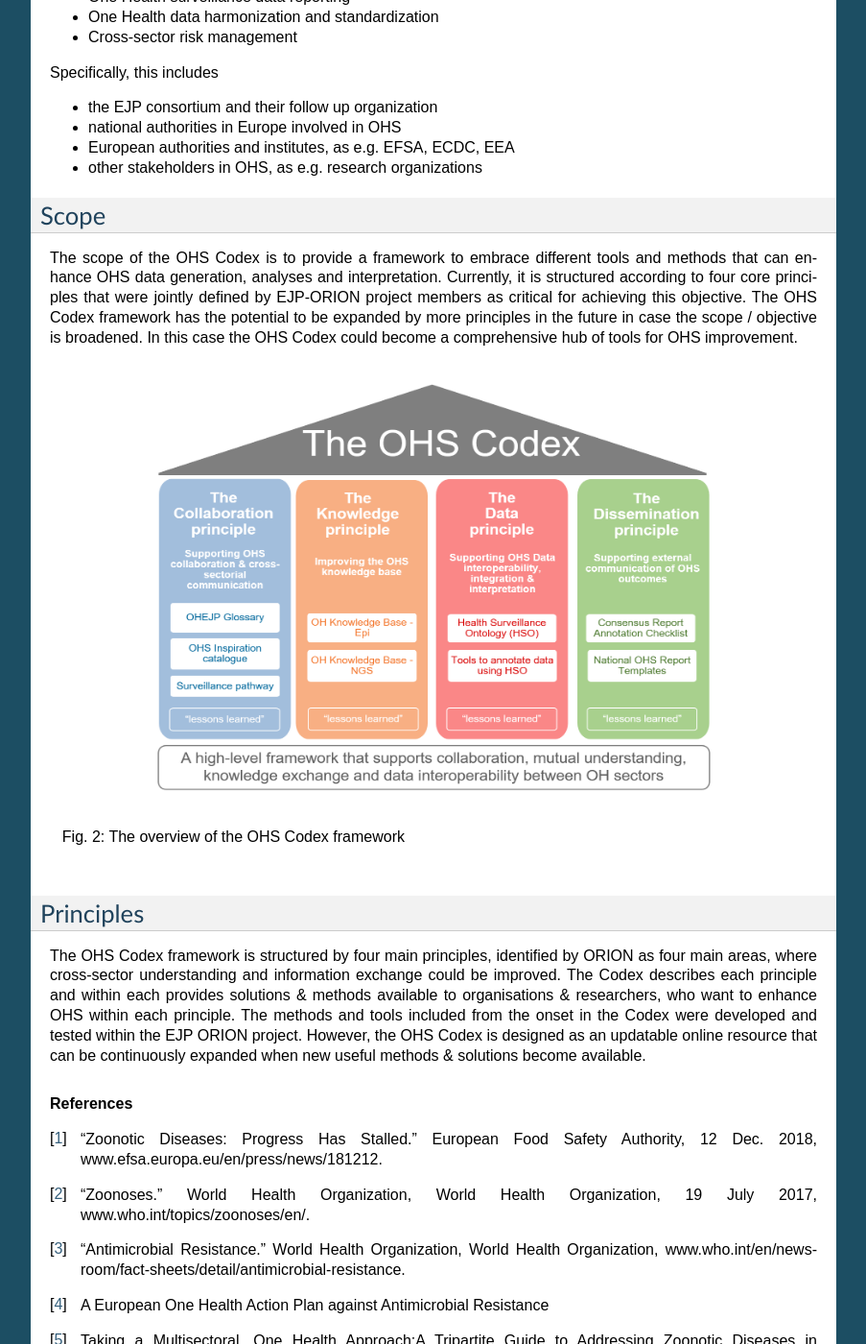
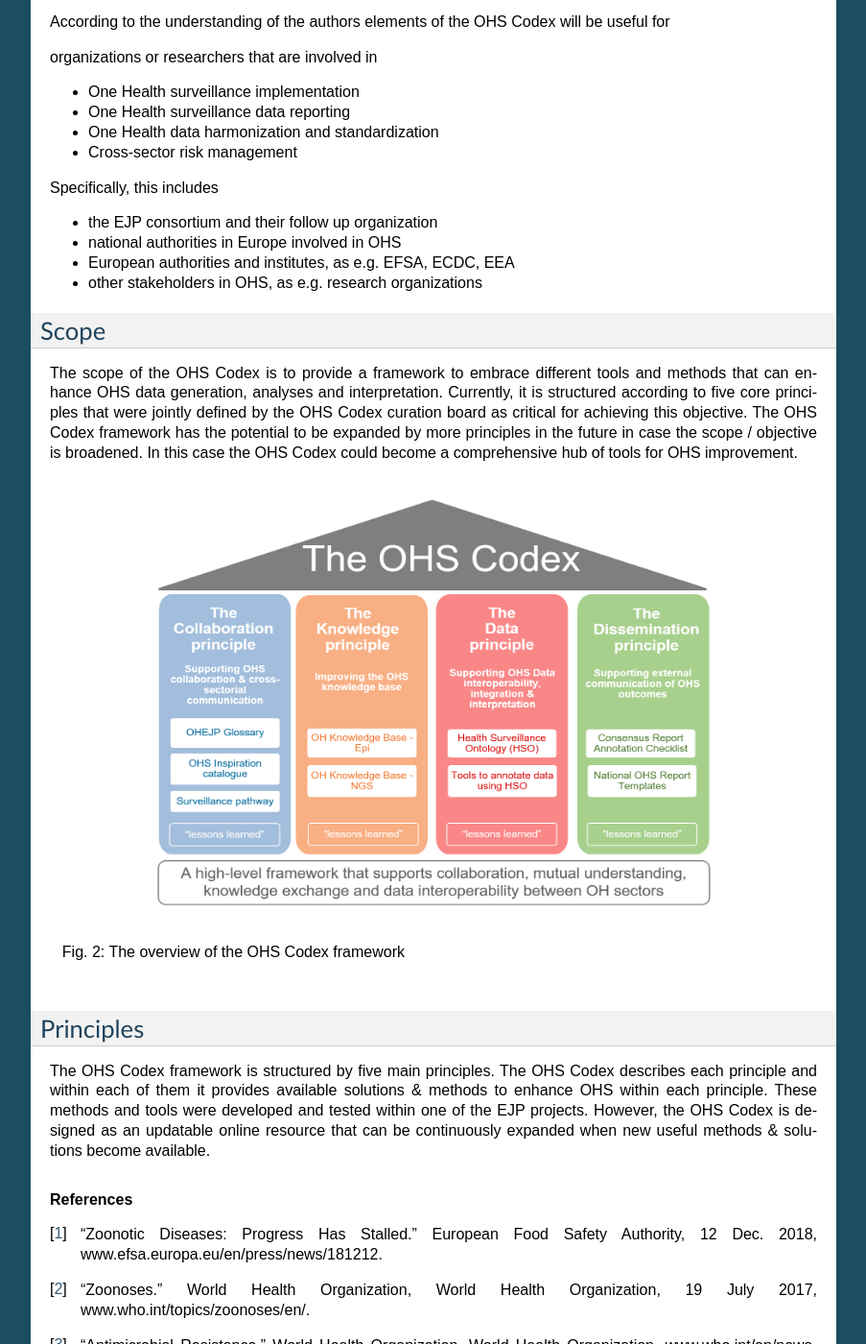
Before and after one commit to EJP-ORION/OH-Surveillance-Codex, a Sphinx documentation site: the page built from docs/1-introduction.rst, in a window 1280 px wide and 1400 px high, scrolled down 1790 px. Shown: the whole window at 96% size, without its empty margins (198-1101 px from the left). Built offline with Sphinx 7.4.7, drawn with Linux system fonts in a browser that asks for light colours; some of the changed text lies outside the part shown.

Commit message:
Update 1-introduction.rst

```diff
--- a/docs/1-introduction.rst
+++ b/docs/1-introduction.rst
@@ -54,6 +54,15 @@
 reports on OHS data, which could ultimately lead to improved mutual
 understanding and use of sector-specific data in future OH analysis.
 
+Another JIP currently in progress is called "MATRIX: Connecting
+dimensions in One-Health surveillance", which aims to strengthen OHS
+practices and synergies across the entire surveillance pipeline between
+the public health (PH), animal health (AH) and food safety (FS) sectors
+within each country (expected end in December 2022). MATRIX builds upon
+the foundation laid out by ORION and other projects, while focusing on
+cross-sectorial hazards (i.e. Salmonella, Campylobacter, Listeria, and
+emerging threats, including antimicrobial resistance).
+
 This OHS Codex therefore aims at establishing a high-level framework
 that supports collaboration, mutual understanding, knowledge exchange,
 data interoperability and coordination between OH sectors that will support
@@ -67,7 +76,7 @@
 support the design and planning of OH surveillance and monitoring activities
 as well as OH-driven data analysis and interpretation by the
 different OHS sectors. With that, the OHS Codex supports the ambitions
-outlined in chapter 3, 4, and 5.1 to 5.3 of the FAO, OIE and WHO
+outlined in chapter 3, 4, and 5 of the FAO, OIE and WHO
 document ‘Taking a Multisectoral, One Health Approach: A Tripartite
 Guide to Addressing Zoonotic Diseases in Countries” [12]_ (Tripartite
 Guide) by proposing specific resources that support putting a true One
@@ -119,8 +128,8 @@
 
 The scope of the OHS Codex is to provide a framework to embrace
 different tools and methods that can enhance OHS data generation, analyses and
-interpretation. Currently, it is structured according to four core
-principles that were jointly defined by EJP-ORION project members as
+interpretation. Currently, it is structured according to five core
+principles that were jointly defined by the OHS Codex curation board as
 critical for achieving this objective. The OHS Codex framework has the
 potential to be expanded by more principles in the future in case the
 scope / objective is broadened. In this case the OHS Codex could become
@@ -140,14 +149,11 @@
 Principles
 ----------
 
-The OHS Codex framework is structured by four main principles,
-identified by ORION as four main areas, where cross-sector understanding
-and information exchange could be improved. The Codex describes each
-principle and within each provides solutions & methods available to
-organisations & researchers, who want to enhance OHS within each
-principle. The methods and tools included from the onset in the Codex
-were developed and tested within the EJP ORION project. However, the OHS
-Codex is designed as an updatable online resource that can be
+The OHS Codex framework is structured by five main principles.
+The OHS Codex describes each principle and within each of them it provides available
+solutions & methods to enhance OHS within each principle. These methods
+and tools were developed and tested within one of the EJP projects.
+However, the OHS Codex is designed as an updatable online resource that can be
 continuously expanded when new useful methods & solutions become
 available.
 
```
